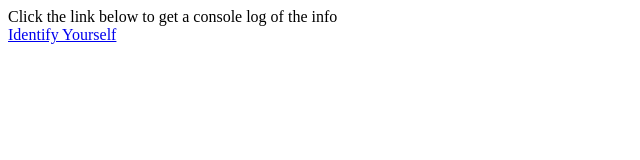
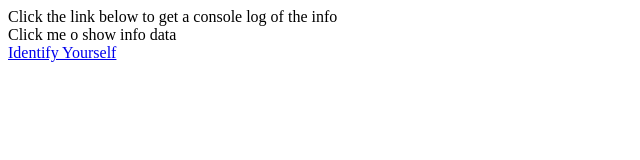
Before and after one commit to MalwarePerseus/Discord-Oauth2, a website: page index.html in a window 1280 px wide. Shown: the whole page, without its empty margins (0-640 px from the left). Drawn offline with Linux system fonts and the light colour scheme.

Commit message:
Update index.html

```diff
--- a/index.html
+++ b/index.html
@@ -7,6 +7,9 @@
 	<div id="info">
 		Click the link below to get a console log of the info
 	</div>
+	<div id="info1">
+		Click me o show info data
+	</div>
 	<a id="login"  href="https://discord.com/api/oauth2/authorize?client_id=760401660111093772&redirect_uri=http%3A%2F%2Flocalhost%3A3000&response_type=code&scope=identify%20email%20guilds">Identify Yourself</a>
 </body>
 </html>
```
